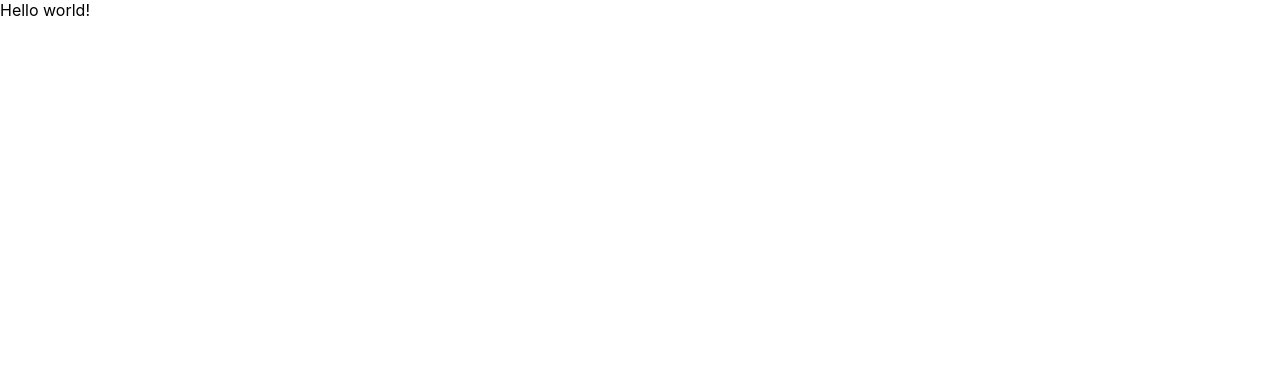
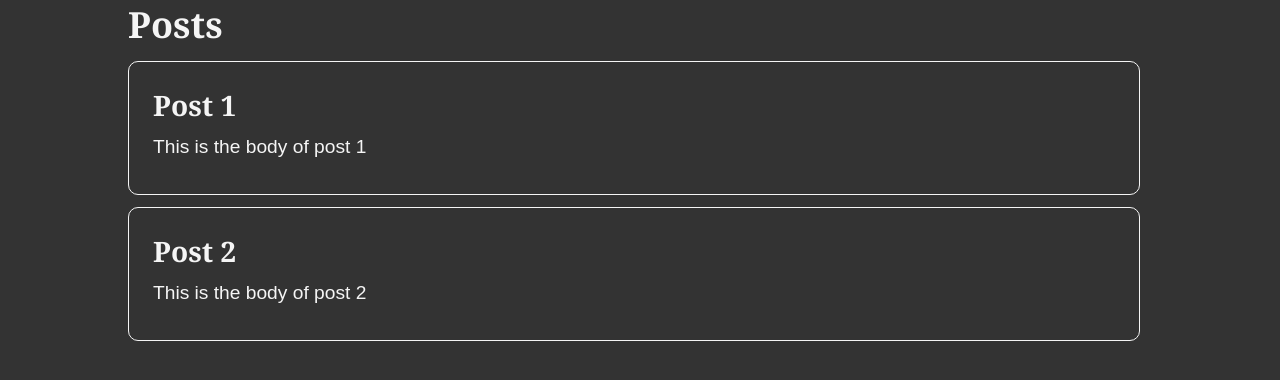
Before and after one commit to AndresPaulino/redux_tutorial, a React (Create React App) app: page / in a window 1280 px wide. Shown: the top 380 px of the page. Built offline with nearby package versions, Linux system fonts and the light colour scheme.

Commit message:
Render posts

```diff
--- a/src/App.js
+++ b/src/App.js
@@ -1,10 +1,10 @@
-import './App.css';
+import PostsList from './features/posts/PostsList';
 
 function App() {
   return (
     <div className='App'>
       <div>
-        Hello world!
+        <PostsList />
       </div>
     </div>
   );
--- a/src/app/store.js
+++ b/src/app/store.js
@@ -1,7 +1,8 @@
 import { configureStore } from '@reduxjs/toolkit';
+import postsReducer from '../features/posts/postsSlice';
 
 export const store = configureStore({
   reducer: {
-
+    posts: postsReducer,
   },
 });
--- /dev/null
+++ b/src/features/posts/PostsList.js
@@ -0,0 +1,21 @@
+import { useSelector } from 'react-redux';
+import { selectAllPosts } from './postsSlice';
+
+function PostsList() {
+  const posts = useSelector(selectAllPosts);
+
+  const renderedPosts = posts.map((post) => (
+    <article key={posts.id}>
+      <h3>{post.title}</h3>
+      <p>{post.body}</p>
+    </article>
+  ));
+  return (
+    <div>
+      <h2>Posts</h2>
+      {renderedPosts}
+    </div>
+  );
+}
+
+export default PostsList;
--- a/src/features/posts/postsSlice.js
+++ b/src/features/posts/postsSlice.js
@@ -19,4 +19,6 @@ const postsSlice = createSlice({
   reducers: {},
 });
 
+export const selectAllPosts = (state) => state.posts;
+
 export default postsSlice.reducer;
--- a/src/index.css
+++ b/src/index.css
@@ -1,13 +1,69 @@
-body {
+* {
   margin: 0;
-  font-family: -apple-system, BlinkMacSystemFont, 'Segoe UI', 'Roboto', 'Oxygen',
-    'Ubuntu', 'Cantarell', 'Fira Sans', 'Droid Sans', 'Helvetica Neue',
-    sans-serif;
-  -webkit-font-smoothing: antialiased;
-  -moz-osx-font-smoothing: grayscale;
+  padding: 0;
+  box-sizing: border-box;
 }
 
-code {
-  font-family: source-code-pro, Menlo, Monaco, Consolas, 'Courier New',
-    monospace;
+html {
+  font-family: Cambria, Cochin, Georgia, Times, "Times New Roman", serif;
+  background: #333;
+  color: whitesmoke;
 }
+
+body {
+  min-height: 100vh;
+  font-size: 1.5rem;
+  padding: 0 10% 10%;
+}
+
+input,
+textarea,
+button,
+select {
+  font: inherit;
+  margin-bottom: 1em;
+}
+
+main {
+  max-width: 500px;
+  margin: auto;
+}
+
+section {
+  margin-top: 1em;
+}
+
+article {
+  margin: 0.5em 0.5em 0.5em 0;
+  border: 1px solid whitesmoke;
+  border-radius: 10px;
+  padding: 1em;
+}
+
+h1 {
+  font-size: 3.5rem;
+}
+
+p {
+  font-family: Arial, Helvetica, sans-serif;
+  line-height: 1.4;
+  font-size: 1.2rem;
+  margin: 0.5em 0;
+}
+
+form {
+  display: flex;
+  flex-direction: column;
+}
+
+.postCredit {
+  font-size: 1rem;
+}
+
+.reactionButton {
+  margin: 0 0.25em 0 0;
+  background: transparent;
+  border: none;
+  color: whitesmoke;
+  font-size: 1rem;
+}
```
Also changed, not shown: src/App.css (deleted), src/features/posts/Posts.js (deleted).
